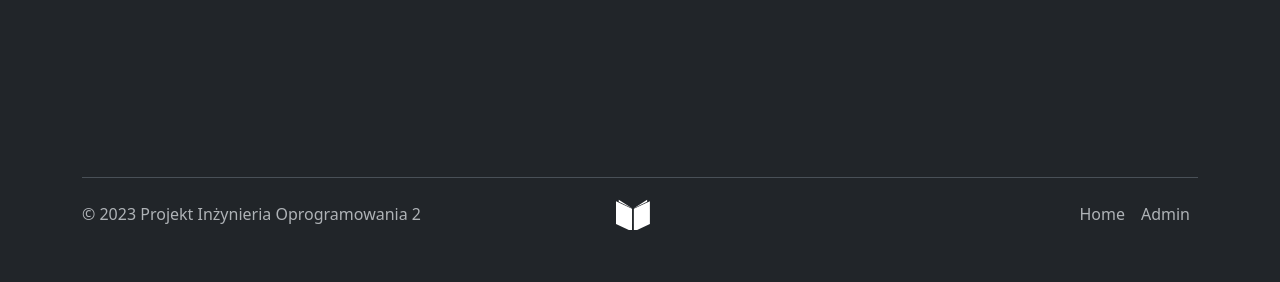
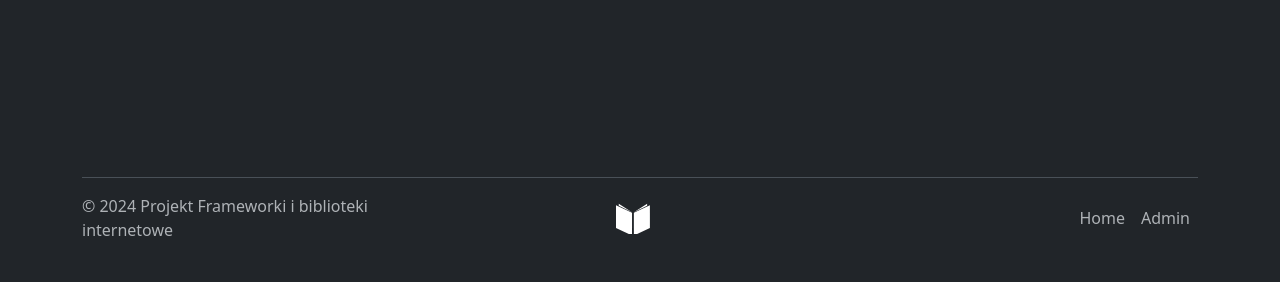
Before and after one commit to Cezary-Androsiuk/Zacisze-online_store, a Django app: page /account/ in a window 1280 px wide. Shown: the part 744-1026 px from the top of the page. Before the commit the page ends 974 px from the top, so only its background shows below. Run offline with Django 4.2, Linux system fonts and the light colour scheme; a user stored in the database is signed in; some libraries are stand-ins or nearby versions.

Commit message:
updated frontend

```diff
--- a/templates/snippets/footer.html
+++ b/templates/snippets/footer.html
@@ -3,7 +3,7 @@
 <div class="container">
     <footer class="d-flex flex-wrap justify-content-between align-items-center py-3 my-4 border-top">
         <!-- LEFT STUFF -->
-        <p class="col-md-4 mb-0 text-body-secondary">&copy; 2023 Projekt Inżynieria Oprogramowania 2 </p>
+        <p class="col-md-4 mb-0 text-body-secondary">&copy; 2024 Projekt Frameworki i biblioteki internetowe </p>
 
         <!-- MIDDLE STUFF -->
         <a href="{% url 'home' %}" class="col-md-4 d-flex align-items-center justify-content-center mb-3 mb-md-0 me-md-auto link-body-emphasis text-decoration-none">
```
Also changed, not shown: db.sqlite3.
